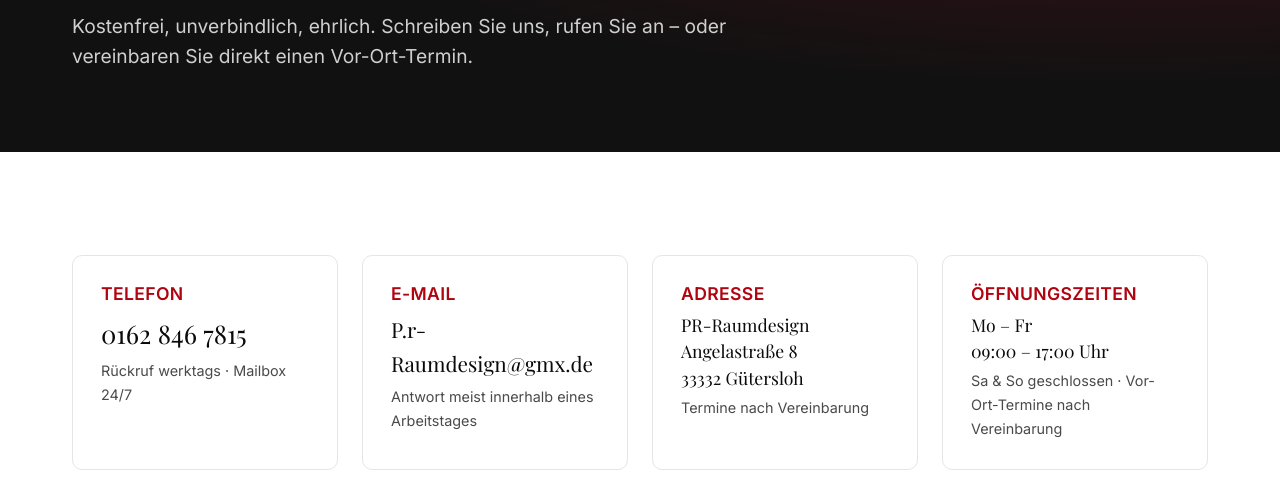
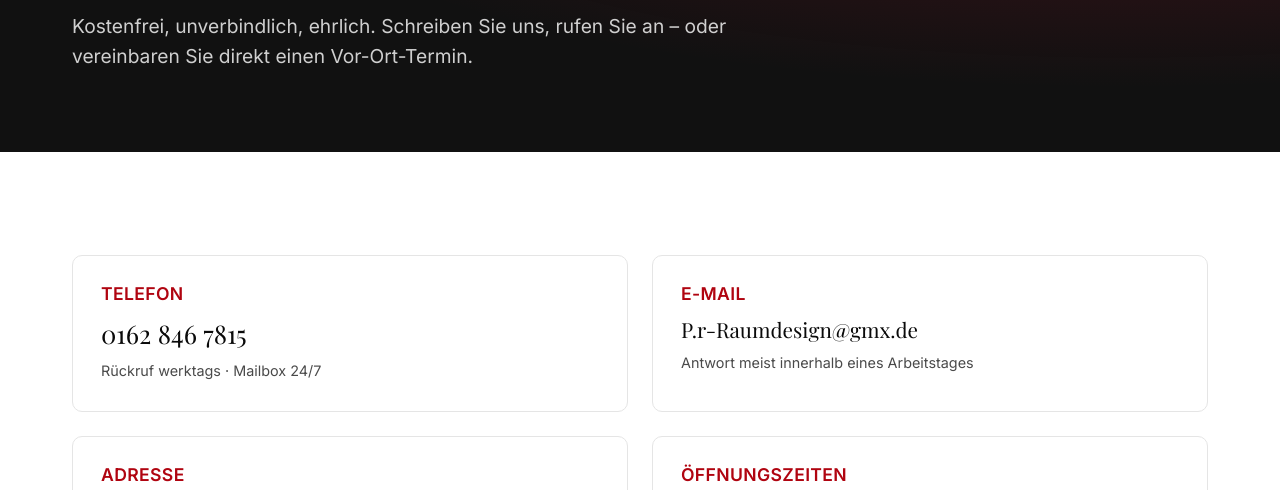
Before and after one commit to da77d/PR, a website: page kontakt.html in a window 1280 px wide. Shown: the part 450-940 px from the top of the page. Drawn offline with nearby package versions, Linux system fonts and the light colour scheme.

Commit message:
Add files via upload

```diff
--- a/styles.css
+++ b/styles.css
@@ -631,11 +631,10 @@ section { padding: var(--section-y) 0; }
 /* ---------- Contact info cards ---------- */
 .contact-grid {
   display: grid;
-  grid-template-columns: repeat(4, 1fr);
+  grid-template-columns: repeat(2, 1fr);
   gap: 1.5rem;
 }
-@media (max-width: 1100px) { .contact-grid { grid-template-columns: repeat(2, 1fr); } }
-@media (max-width: 600px)  { .contact-grid { grid-template-columns: 1fr; } }
+@media (max-width: 600px) { .contact-grid { grid-template-columns: 1fr; } }
 .contact-card {
   background: #fff;
   border: 1px solid var(--color-line);
```
